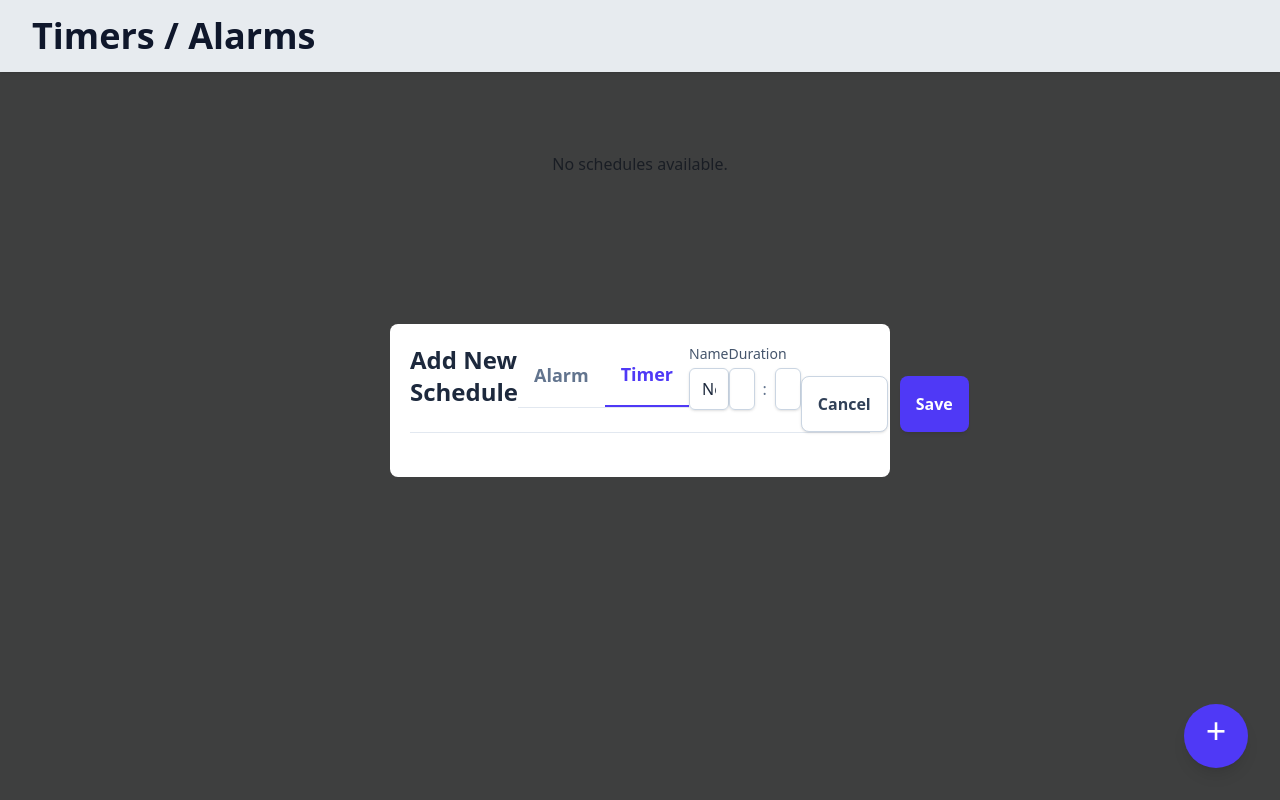
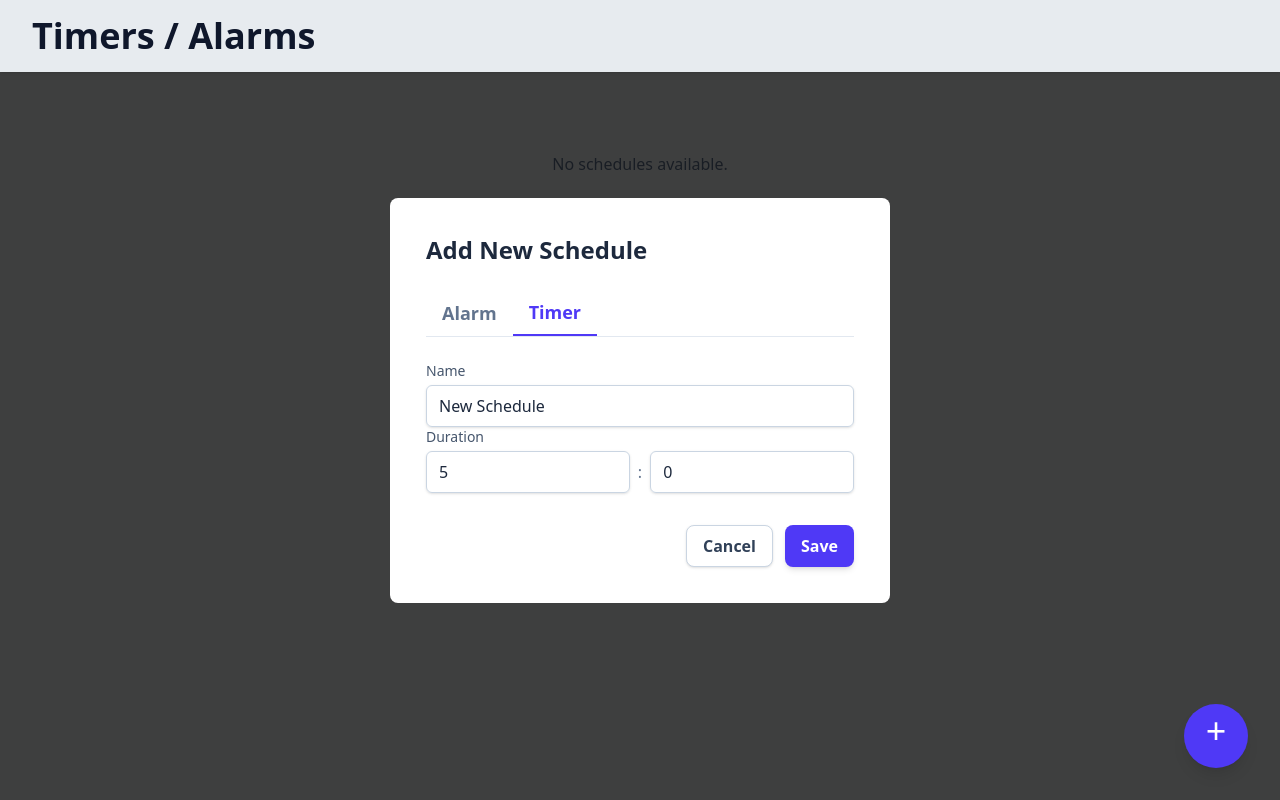
Before and after one commit to haiiro2gou/multiple-timer, a React (Vite) app: page / in a window 1280 px wide. Both pictures are taken after a click on the button "Add Schedule". Built offline with nearby package versions, Linux system fonts and the light colour scheme.

Commit message:
fix: fix layout issue in the add form

```diff
--- a/src/features/schedule/components/add-form.tsx
+++ b/src/features/schedule/components/add-form.tsx
@@ -89,10 +89,7 @@ export const AddScheduleForm = ({ onClose }: AddScheduleFormProps) => {
     );
 
     return (
-        <form
-            onSubmit={handleSubmit}
-            className="flex border-b border-slate-200 mb-6"
-        >
+        <form onSubmit={handleSubmit} className="p-4 flex flex-col h-full">
             <h2 className="text-2xl font-bold mb-6 text-slate-800">
                 Add New Schedule
             </h2>
```
